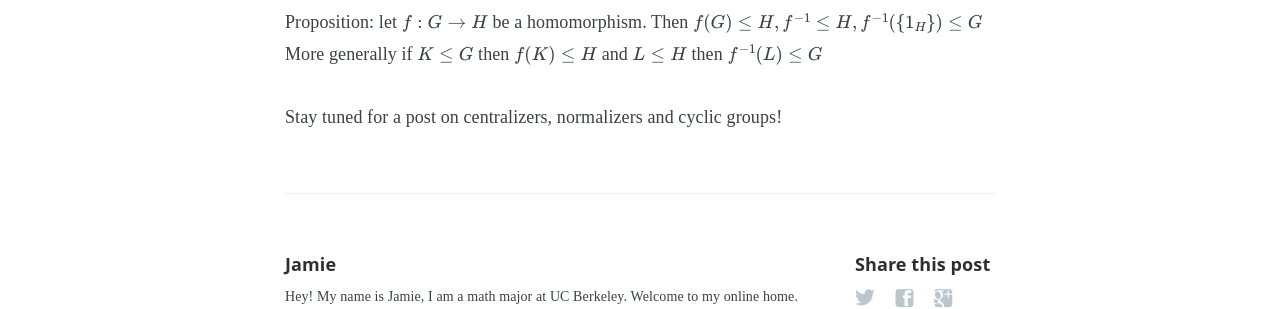
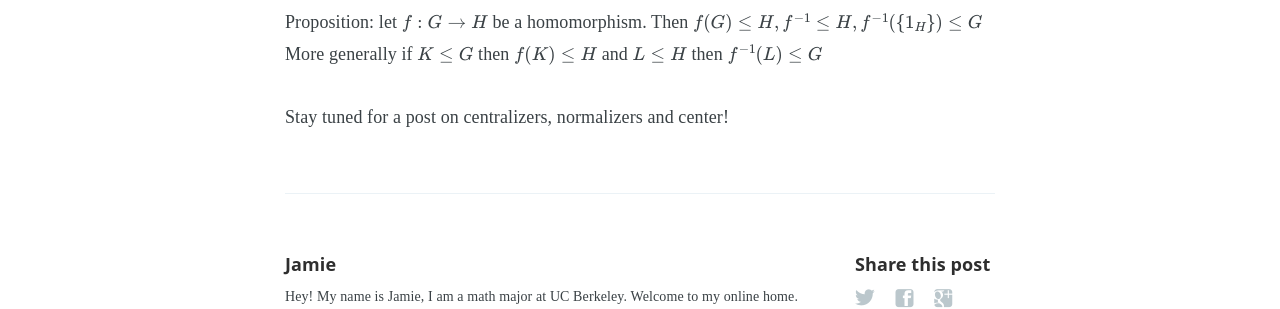
Before and after one commit to jamiecayley/jamiecayley.github.io, a Jekyll site: the page built from _posts/2016-04-13-An-Introduction-To-Abstract-Algebra-4.md, in a window 1280 px wide. Shown: the part 1653-1962 px from the top of the page. Built offline with Jekyll 4.4.1, drawn with Linux system fonts in a browser that asks for light colours; some web fonts are replaced; formulas are drawn with MathJax 3.

Commit message:
Update 2016-04-13-An-Introduction-To-Abstract-Algebra-4.md

```diff
--- a/_posts/2016-04-13-An-Introduction-To-Abstract-Algebra-4.md
+++ b/_posts/2016-04-13-An-Introduction-To-Abstract-Algebra-4.md
@@ -44,4 +44,4 @@ Remark: If G is a group, $$H \leq G$$ is finite, H is a subgroup if and only if
 
 Proposition: let $$f: G \rightarrow H$$ be a homomorphism. Then $$f(G) \leq H, f^{-1} \leq H, f^{-1}(\{1_H\}) \leq G$$ More generally if $$K \leq G$$ then $$f(K) \leq H$$ and $$L \leq H$$ then $$f^{-1}(L) \leq G$$
 
-Stay tuned for a post on centralizers, normalizers and cyclic groups!
+Stay tuned for a post on centralizers, normalizers and center!
```
